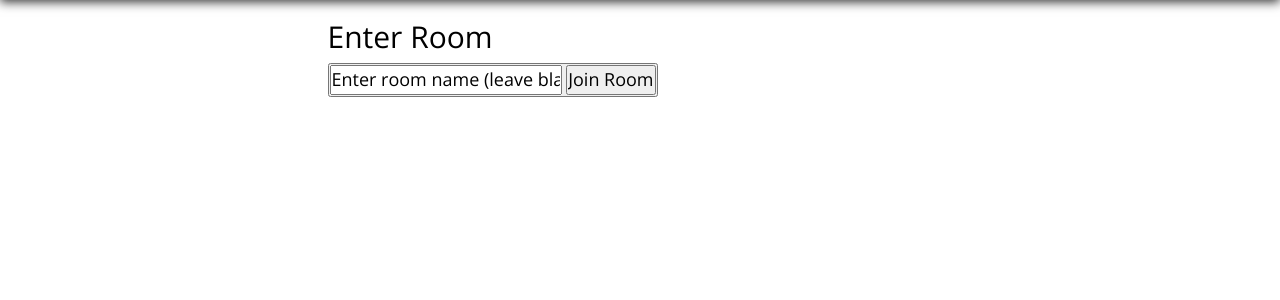
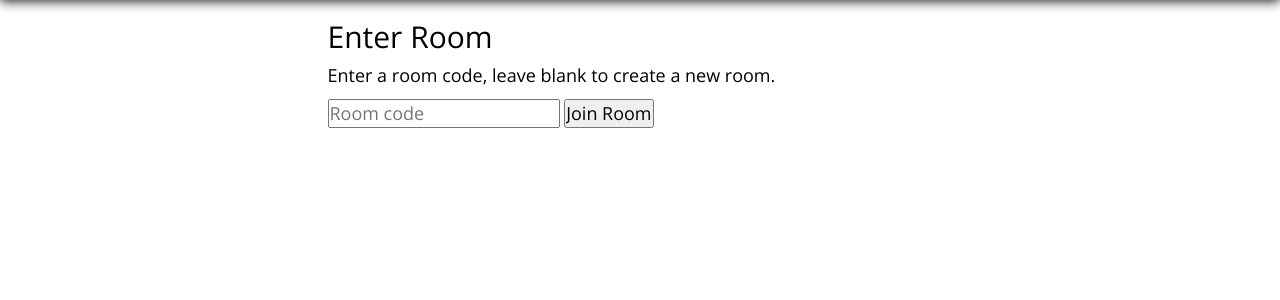
Before and after one commit to chromadrive/File-Share, a Flask app: page / in a window 1280 px wide. Shown: the part 60-360 px from the top of the page. Run offline with Flask 2, Linux system fonts and the light colour scheme; some libraries are stand-ins or nearby versions.

Commit message:
Minor QoL changes

```diff
--- a/templates/index.html
+++ b/templates/index.html
@@ -5,7 +5,7 @@
   <meta name="description" content="Cuotiben">
   <meta name="author" content="Your Name">
   <meta name="viewport" content="width=device-width, initial-scale=1">
-  <title>Cuotiben - Groups</title>
+  <title>SnapShare</title>
   <link rel="stylesheet" href="https://maxcdn.bootstrapcdn.com/bootstrap/3.3.7/css/bootstrap.min.css">
   <!---<script src="https://ajax.googleapis.com/ajax/libs/jquery/3.2.1/jquery.min.js"></script>-->
   <script src="https://maxcdn.bootstrapcdn.com/bootstrap/3.3.7/js/bootstrap.min.js"></script>
@@ -454,9 +454,9 @@ a:visited, a:link {
   <div class="container">
     <div id="groupContainer">
       <h2> Enter Room</h2>
-      <button method="POST">
+      <p>Enter a room code, leave blank to create a new room.</p>
       <form id="group" action="#" method="POST" enctype="multipart/form-data">
-      <input id="file" type="text" value="Enter room name (leave blank for new room)" name="file"/>
+      <input id="file" type="text" placeholder="Room code" name="file"/>
       <input type="submit" value="Join Room"/>
     </form>
     </div>
```
